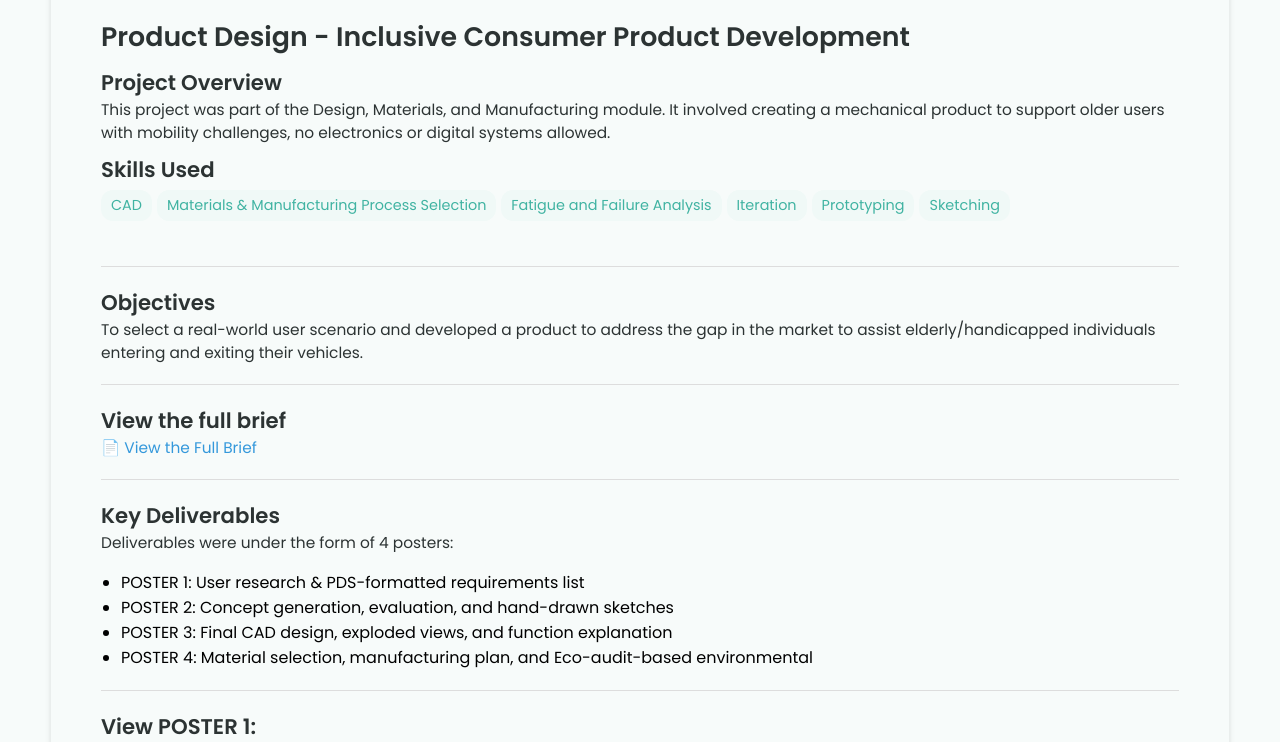
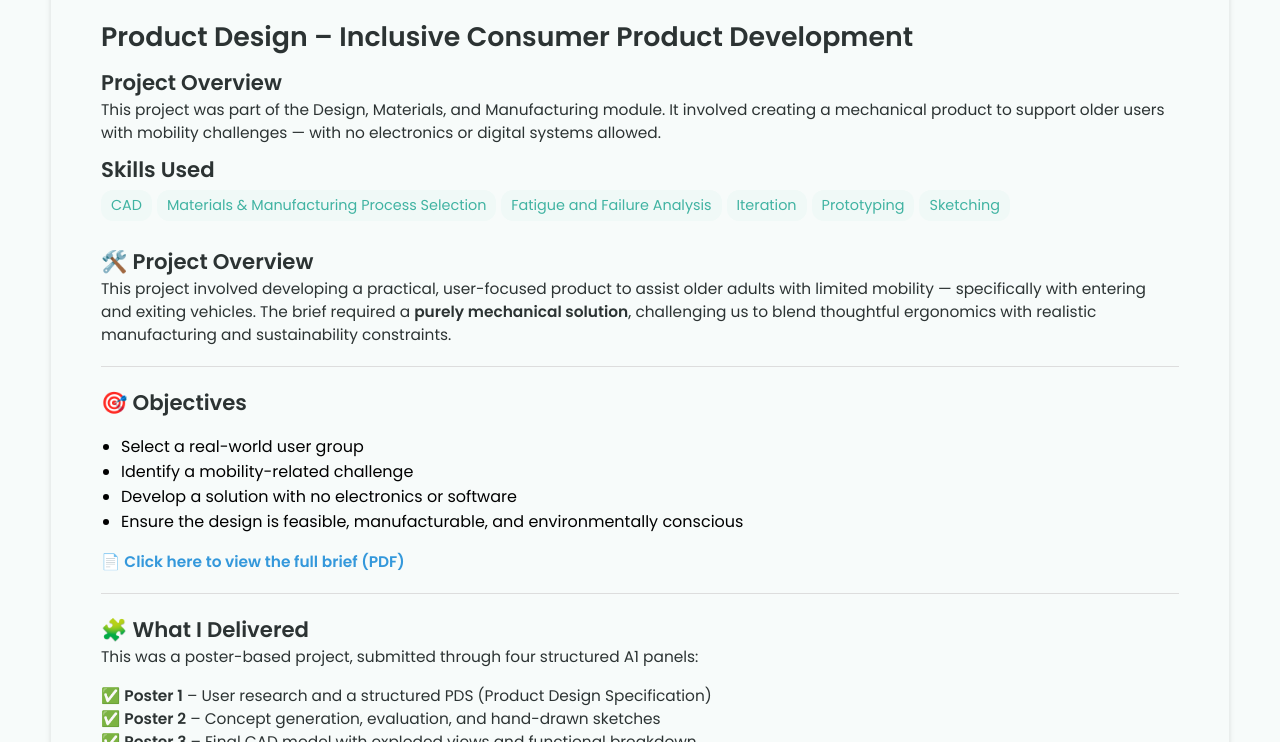
Before and after one commit to elliotroutier/elliot_portfolio, a Jekyll site: the page built from _projects/product-deisgn/index.md, in a window 1280 px wide and 1400 px high, scrolled down 248 px. Shown: the part 242-984 px from the top of the window. Built offline with Jekyll 4.4.1, drawn with Linux system fonts in a browser that asks for light colours; some of the changed text lies outside the part shown; grey boxes are pictures that could not be loaded.

Commit message:
Update index.md

```diff
--- a/_projects/product-deisgn/index.md
+++ b/_projects/product-deisgn/index.md
@@ -1,7 +1,7 @@
 ---
 layout: post
-title: Product Design - Inclusive Consumer Product Development
-description:  This project was part of the Design, Materials, and Manufacturing module. It involved creating a mechanical product to support older users with mobility challenges, no electronics or digital systems allowed.
+title: Product Design – Inclusive Consumer Product Development
+description: This project was part of the Design, Materials, and Manufacturing module. It involved creating a mechanical product to support older users with mobility challenges — with no electronics or digital systems allowed.
 skills:
   - CAD
   - Materials & Manufacturing Process Selection
@@ -9,53 +9,59 @@ skills:
   - Iteration
   - Prototyping
   - Sketching
-
 main-image: /product_design.png
 ---
 
----
-## Objectives
-To select a real-world user scenario and developed a product to address the gap in
-the market to assist elderly/handicapped individuals entering and exiting their vehicles.
+## 🛠️ Project Overview
+
+This project involved developing a practical, user-focused product to assist older adults with limited mobility — specifically with entering and exiting vehicles. The brief required a **purely mechanical solution**, challenging us to blend thoughtful ergonomics with realistic manufacturing and sustainability constraints.
 
 ---
 
-## View the full brief
-<a class="btn" href="/assets/documents/product_design_brief.pdf" target="_blank">📄 View the Full Brief</a>
+## 🎯 Objectives
+
+- Select a real-world user group
+- Identify a mobility-related challenge
+- Develop a solution with no electronics or software
+- Ensure the design is feasible, manufacturable, and environmentally conscious
+
+📄 **[Click here to view the full brief (PDF)](/assets/documents/product_design_brief.pdf){:target="_blank"}**
 
 ---
 
-## Key Deliverables
-Deliverables were under the form of 4 posters:
-- POSTER 1: User research & PDS-formatted requirements list
-- POSTER 2: Concept generation, evaluation, and hand-drawn sketches
-- POSTER 3: Final CAD design, exploded views, and function explanation
-- POSTER 4: Material selection, manufacturing plan, and Eco-audit-based environmental
+## 🧩 What I Delivered
+
+This was a poster-based project, submitted through four structured A1 panels:
+
+✅ **Poster 1** – User research and a structured PDS (Product Design Specification)
+✅ **Poster 2** – Concept generation, evaluation, and hand-drawn sketches
+✅ **Poster 3** – Final CAD model with exploded views and functional breakdown
+✅ **Poster 4** – Material selection, manufacturing plan, and environmental audit
 
 ---
 
-## View POSTER 1:
+## 📜 View Posters
+
+**Poster 1**
 <iframe src="/assets/documents/PD-28_Poster1.pdf" width="100%" height="600"></iframe>
 
 ---
 
-## View POSTER 2:
+**Poster 2**
 <iframe src="/assets/documents/PD-28_Poster2.pdf" width="100%" height="600"></iframe>
 
 ---
 
-## View POSTER 3:
+**Poster 3**
 <iframe src="/assets/documents/PD-28_Poster3.pdf" width="100%" height="600"></iframe>
 
 ---
 
-## View POSTER 4:
+**Poster 4**
 <iframe src="/assets/documents/PD-28_Poster4.pdf" width="100%" height="600"></iframe>
 
 ---
 
-## Final thoughts
-I contributed to mechanical design work, CAD modelling, and creating visual
-materials for the posters. I also supported the requirements definition and final concept
-evaluation. This project strengthened my ability to deliver clear, user-focused engineering solutions
-under real-world design constraints.
+## 💬 Final Thoughts
+
+This project taught me how to translate user needs into practical, manufacturable design under real constraints. I contributed across the entire workflow — from early research and CAD modelling to sustainability considerations and presentation. It sharpened my design judgment and pushed me to think critically about accessibility and real-world application.
```
